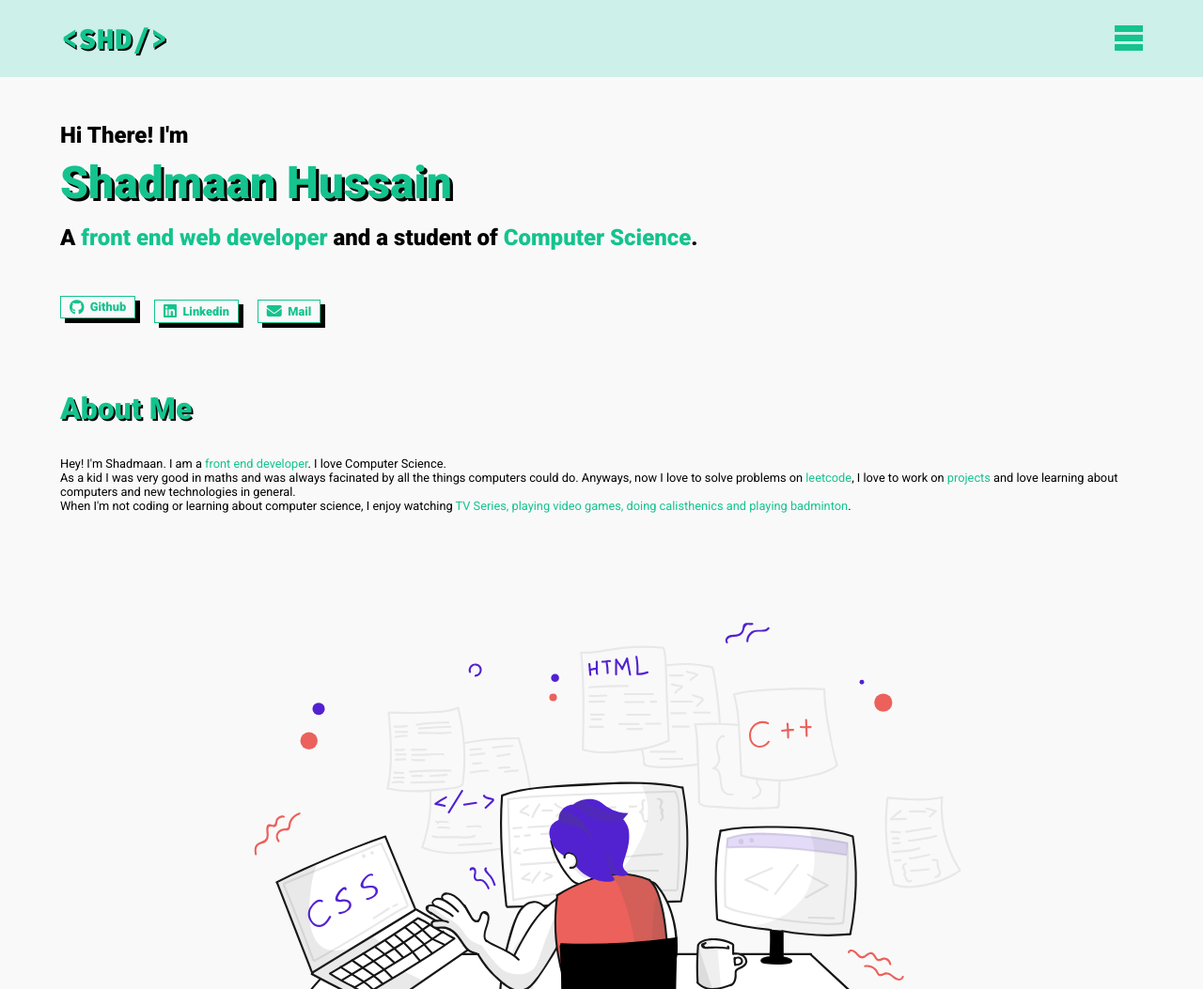
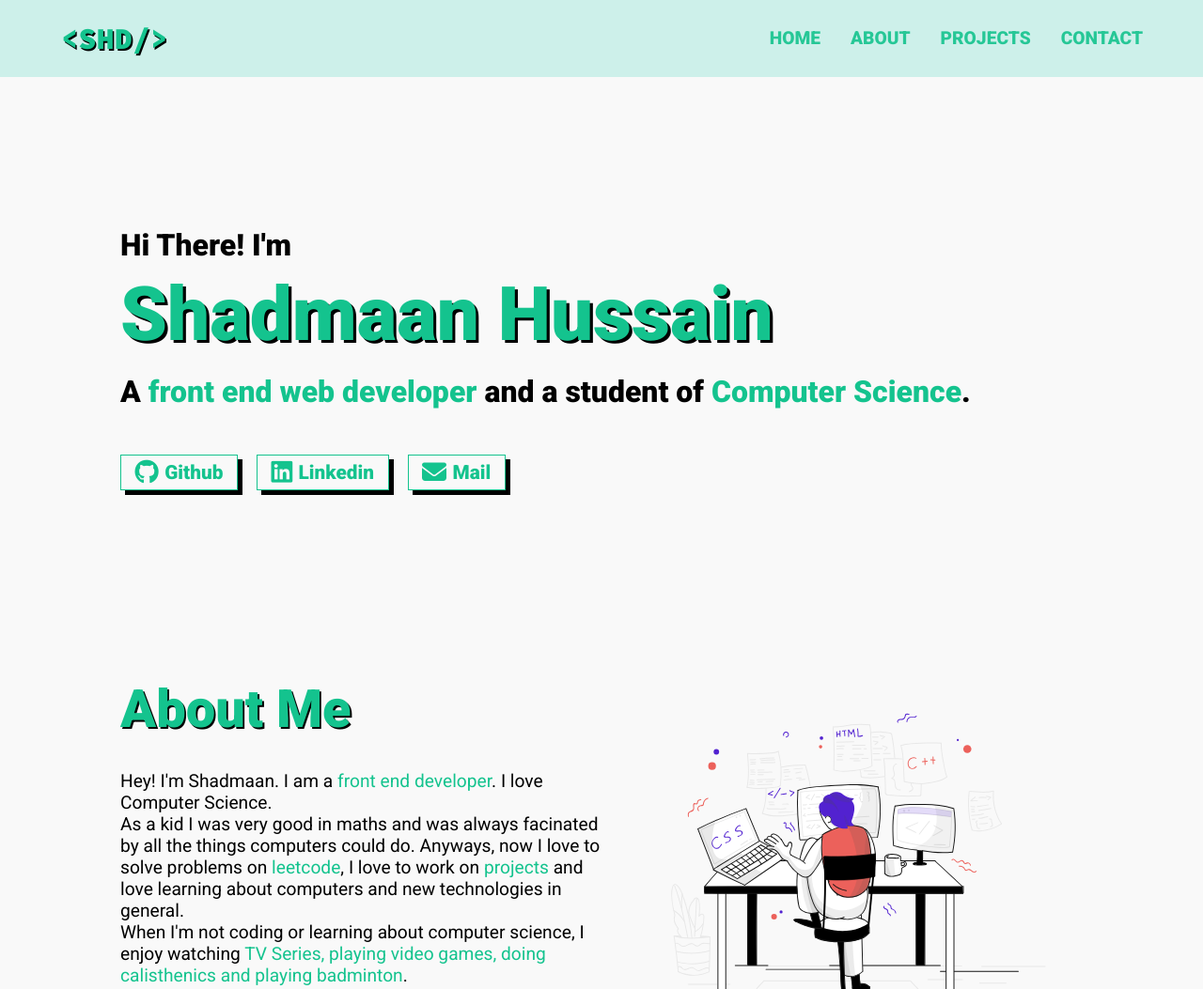
Before and after one commit to ShadmaanHussain/Personal-Portfolio, a plain HTML site: page index.html in a window 1280 px wide. Shown: the top 1053 px of the page at 94% size. Drawn offline with Linux system fonts and the light colour scheme.

Commit message:
Made navigation changes and added some animations

```diff
--- a/index.html
+++ b/index.html
@@ -27,24 +27,24 @@
           <div class="line3"></div>
         </div>
         <ul class="nav-links">
-              <li class="link"><a href="">HOME</a></li>
-              <li class="link"><a href="">ABOUT</a></li>
-              <li class="link"><a href="">PROJECTS</a></li>
-              <li class="link"><a href="">CONTACT</a></li>
+          <li class="link"><a href="#hero">HOME</a></li>
+          <li class="link"><a href="#about-me">ABOUT</a></li>
+          <li class="link"><a href="#projects">PROJECTS</a></li>
+          <li class="link"><a href="#contact">CONTACT</a></li>
         </ul>
       </nav>
     </header>
 
-    <section class="hero">
+    <section id="hero">
       <div class="container">
         <p class="sub-head">Hi There! I'm</p>
         <h1 class="hero-head">Shadmaan Hussain</h1>
         <p class="intro">
-          A <span class="highlight">front end web developer</span> and a
-          student of <span class="highlight">Computer Science</span>.
+          A <span class="highlight-hero">front end web developer</span> and a student
+          of <span class="highlight-hero">Computer Science</span>.
         </p>
         <div class="links">
-          <a class="link" href=""
+          <a class="links-a" href=""
             ><button class="social-link">
               <span class="social-link-item"
                 ><i class="fa-brands fa-github fa-lg"></i
@@ -52,7 +52,7 @@
               <span class="social-link-item">Github</span>
             </button></a
           >
-          <a class="link" href=""
+          <a class="links-a" href=""
             ><button class="social-link">
               <span class="social-link-item"
                 ><i class="fa-brands fa-linkedin fa-lg"></i
@@ -60,7 +60,7 @@
               <span class="social-link-item">Linkedin</span>
             </button></a
           >
-          <a class="link" href=""
+          <a class="links-a" href=""
             ><button class="social-link">
               <span class="social-link-item"
                 ><i class="fa-solid fa-envelope fa-lg"></i
@@ -72,8 +72,8 @@
       </div>
     </section>
 
-    <section class="about-me">
-      <div class="container">
+    <section id="about-me">
+      <div class="container about-flex">
         <div class="about-txt">
           <h2 class="section-heading">About Me</h2>
           <p class="about-para">
@@ -100,10 +100,11 @@
       </div>
     </section>
 
-    <section class="projects">
+    <section id="projects">
       <div class="container">
         <h2 class="section-heading">Projects</h2>
-        <div class="project">
+        <div class="project-container">
+          <div class="project pr-1">
             <img
               class="project-img"
               src="images/Random-Password-Generator.png"
@@ -132,7 +133,7 @@
               </div>
             </div>
           </div>
-        <div class="project">
+          <div class="project pr-2">
             <img class="project-img" src="images/Unit-Converter.png" alt="" />
             <div class="project-txt">
               <h3 class="project-title">Unit Converter</h3>
@@ -156,7 +157,7 @@
               </div>
             </div>
           </div>
-        <div class="project">
+          <div class="project pr-3">
             <img class="project-img" src="images/Item-Lister.png" alt="" />
             <div class="project-txt">
               <h3 class="project-title">Item Lister</h3>
@@ -181,9 +182,10 @@
             </div>
           </div>
         </div>
+      </div>
     </section>
 
-    <section class="contact">
+    <section id="contact">
       <div class="container">
         <h2 class="section-heading">Contact Me</h2>
       </div>
--- a/src/script.js
+++ b/src/script.js
@@ -1,9 +1,21 @@
-const burgerBtn = document.querySelector('.burger');
-const navLinks = document.querySelector('.nav-links');
-const body = document.querySelector('body');
+const burgerBtn = document.querySelector('.burger'); // burger button
+const navLinks = document.querySelector('.nav-links'); //ul of the navbar
+const body = document.querySelector('body'); // body of the html
 
-burgerBtn.addEventListener('click', () => {
+function toggleNav() {
     navLinks.classList.toggle('nav-active');
     burgerBtn.classList.toggle('burger-active');
     body.classList.toggle('no-scroll');
+}
+
+// Toggle the navbar using the burger button.
+burgerBtn.addEventListener('click', function () {
+    toggleNav();
 })
+
+// Close the navbar and remove no-scroll after the navigation links are clicked.
+navLinks.addEventListener('click', function (e) {
+   if(e.target.tagName === 'A' && window.innerWidth < 650) {
+    toggleNav();
+   }
+})
--- a/styles/main.css
+++ b/styles/main.css
@@ -4,6 +4,10 @@
 *::before,
 *::after {
   box-sizing: border-box;
+}
+
+html {
+  scroll-behavior: smooth;
 }
 
 /* Remove default margin */
@@ -48,12 +52,12 @@ select {
 
 body {
   font-family: "Roboto", sans-serif;
-  background-color: #f9f9f9
+  background-color: #f9f9f9;
 }
 
 .container {
-  width: 90%;
-  max-width: 1500px;
+  width: 80%;
+  max-width: 1400px;
   margin: 0 auto;
 }
 
@@ -66,7 +70,7 @@ body {
 font-family: 'Source Code Pro', monospace; */
 /* ------------------------------------------Header and Navigation------------------------------------------ */
 .brand {
-  z-index: 1;
+  z-index: 2;
 }
 
 .logo {
@@ -102,6 +106,7 @@ section {
 }
 
 .nav-links {
+  z-index: 1;
   position: absolute;
   top: 5vh;
   left: 0px;
@@ -115,7 +120,7 @@ section {
   flex-direction: column;
   justify-content: space-around;
   align-items: center;
-  transform: translate(0,-100vh);
+  transform: translate(0, -100vh);
   transition: transform;
   transition-duration: 1.5s;
   opacity: 0.9;
@@ -130,10 +135,12 @@ section {
 }
 
 .burger {
-  z-index: 1;
+  z-index: 2;
 }
 
-.line1, .line2, .line3 {
+.line1,
+.line2,
+.line3 {
   width: 30px;
   height: 7px;
   background-color: #14c38e;
@@ -153,13 +160,34 @@ section {
   transform: rotate(-45deg) translate(7px, -7px);
 }
 
-.line2, .line3 {
+.line2,
+.line3 {
   margin-top: 3px;
 }
 
 .link {
   list-style: none;
   font-weight: 900;
+  position: relative;
+  z-index: 0;
+}
+
+.link::after {
+  content: "";
+  position: absolute;
+  left: 0;
+  bottom: 0;
+  width: 100%;
+  height: 2px;
+  background: #14c38e;
+  transform: scaleX(0);
+  transform-origin: left;
+  transition: transform 250ms ease-in;
+  z-index: 0;
+}
+
+.link:hover::after {
+  transform: scaleX(1);
 }
 
 .link a {
@@ -180,7 +208,7 @@ section {
 }
 
 /* ------------------------------------------Hero Section------------------------------------------ */
-.hero {
+#hero {
   padding: 3rem 0;
 }
 
@@ -204,7 +232,30 @@ section {
   margin-bottom: 3rem;
 }
 
-.link {
+.highlight-hero {
+  color: #14c38e;
+  position: relative;
+}
+
+.highlight-hero::after {
+  content: "";
+  position: absolute;
+  left: 0;
+  bottom: 0;
+  width: 100%;
+  height: 5px;
+  background: #14c38e;
+  transform: scaleX(0);
+  transform-origin: right;
+  transition: transform 250ms ease-in;
+}
+
+.highlight-hero:hover::after {
+  transform-origin: left;
+  transform: scaleX(1);
+}
+
+.links-a {
   text-decoration: none;
 }
 
@@ -217,15 +268,15 @@ section {
   font-weight: 900;
   transition: all;
   transition-duration: 0.5s;
-  box-shadow:
-  5px 5px 0px rgba(0, 0, 0, 1);
+  box-shadow: 5px 5px 0px rgba(0, 0, 0, 1);
   display: flex;
   align-items: center;
   gap: 0.4rem;
   justify-content: space-between;
 }
 
-.social-link:hover, .social-link:active {
+.social-link:hover,
+.social-link:active {
   color: #f9f9f9;
   background-color: #14c38e;
   box-shadow: none;
@@ -258,8 +309,7 @@ section {
   background-color: #cdf0ea;
   padding-bottom: 1rem;
   border-radius: 20px;
-  box-shadow:
-  5px 5px 0px rgba(0, 0, 0, 1);
+  box-shadow: 5px 5px 0px rgba(0, 0, 0, 1);
 }
 
 .project-img {
@@ -289,19 +339,19 @@ section {
 }
 
 .html {
-  color: #EF5B0C;
+  color: #ef5b0c;
 }
 
 .css {
-  color: #5800FF;
+  color: #5800ff;
 }
 
 .jscript {
-  color: #FFB200;
+  color: #ffb200;
 }
 
 .bootstrap {
-  color: #7A0BC0;
+  color: #7a0bc0;
 }
 
 .icon {
@@ -318,3 +368,103 @@ section {
 .project + .project {
   margin-top: 2rem;
 }
+
+/* ------------------------------------------Media Queries------------------------------------------ */
+@media (min-width: 650px) {
+  section {
+    padding: 2.5rem 0;
+  }
+
+  .burger {
+    display: none;
+  }
+
+  .nav-container {
+    width: 90%
+  }
+
+  .nav-links {
+    position: static;
+    transform: translate(0, 0);
+    height: auto;
+    width: auto;
+    flex-direction: row;
+    gap: 2rem;
+  }
+
+  .link a {
+    font-size: 1.2rem;
+  }
+
+  .link + .link {
+    margin: 0;
+  }
+
+  #hero {
+    margin: 7rem auto;
+  }
+
+  .sub-head {
+    font-size: 2rem;
+  }
+
+  .hero-head {
+    font-size: 5rem;
+  }
+
+  .intro {
+    font-size: 2rem;
+  }
+
+  .social-link {
+    font-size: 1.3rem;
+  }
+
+  .section-heading {
+    font-size: 3.5rem;
+  }
+
+  .about-flex {
+    display: flex;
+    align-items: flex-start;
+  }
+
+  .about-txt {
+    width: 50%;
+  }
+
+  .about-img {
+    width: 50%;
+    margin: 0;
+    position: relative;
+  }
+
+  .about-para {
+    font-size: 1.2rem;
+  }
+
+  .project-container {
+    display: grid;
+    grid-template-columns: 1fr 1fr 1fr 1fr;
+    gap: 3rem;
+  }
+
+  .project + .project {
+    margin: 0;
+  }
+
+  .pr-1 {
+    grid-row: 1/2;
+    grid-column: 1/3;
+  }
+
+  .pr-2 {
+    grid-row: 1/2;
+    grid-column: 3/5;
+  }
+
+  .pr-3 {
+    grid-row: 2/3;
+    grid-column: 2/4;
+  }
+}
```
Lines whose indentation alone changed are shown as unchanged.
